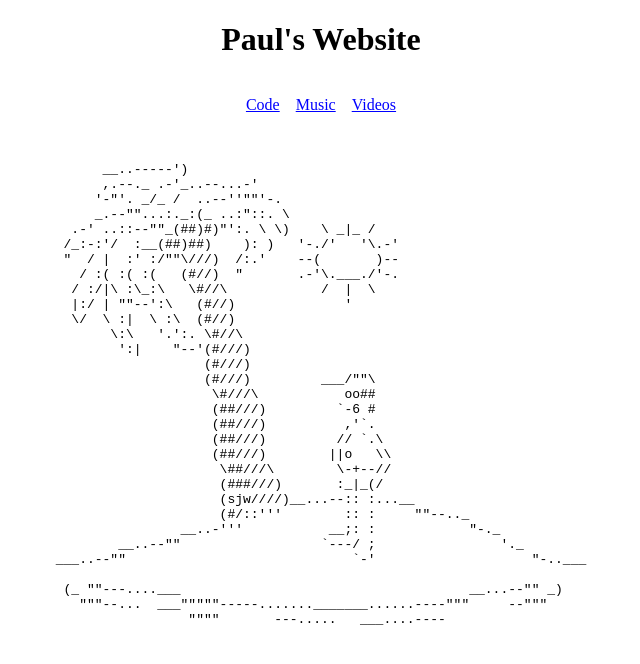
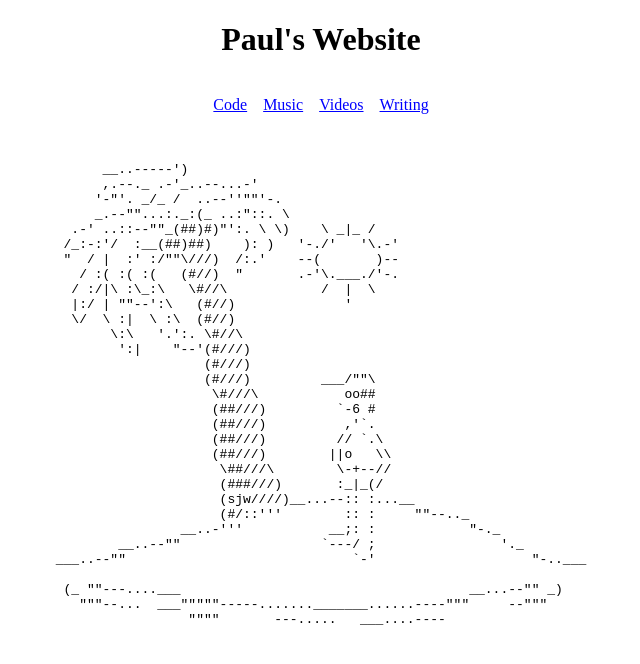
Before and after one commit to wavinginspace/my-website, a plain HTML site: page index.html in a window 1280 px wide. Shown: the whole page, without its empty margins (319-959 px from the left). Drawn offline with Linux system fonts and the light colour scheme.

Commit message:
add writing link

```diff
--- a/index.html
+++ b/index.html
@@ -18,6 +18,7 @@
           </a>
         </li>
         <li><a href="https://www.youtube.com/@wavinginspace"> Videos </a></li>
+        <li><a href="https://blog-paulbaisley1.vercel.app/"> Writing </a></li>
       </ul>
     </nav>
     <pre>
```
Also changed, not shown: 1 other file.
